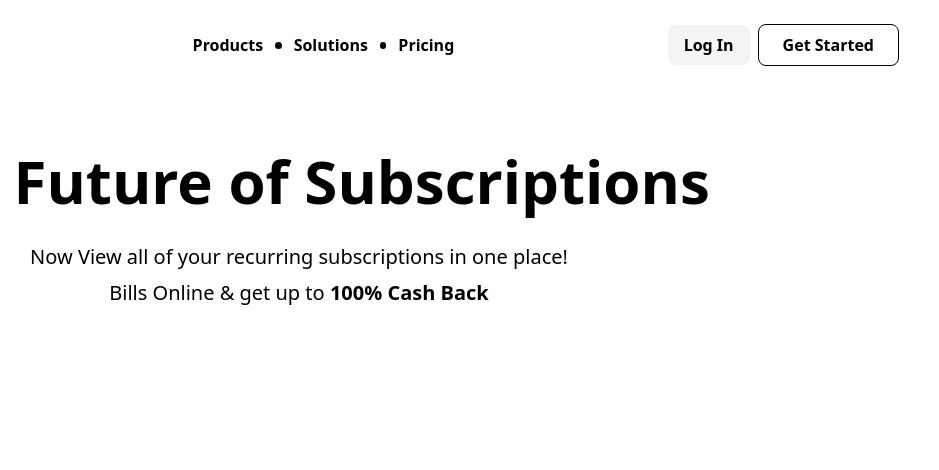
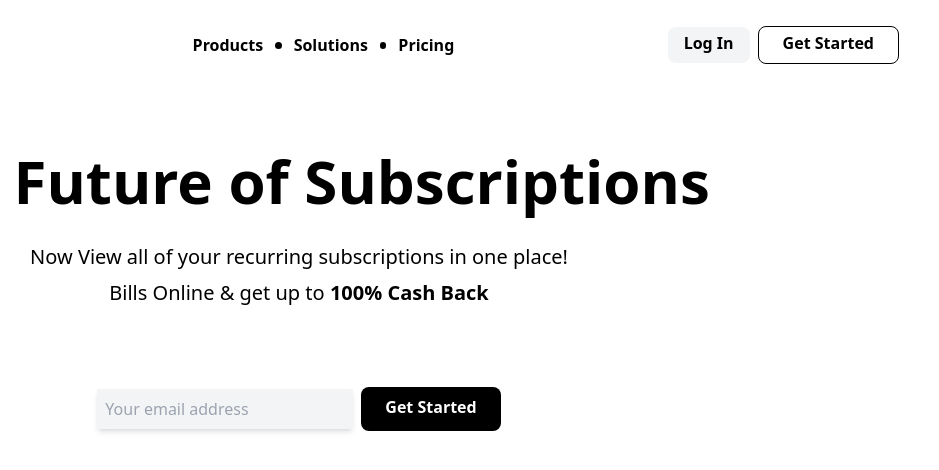
Before and after one commit to Biruk42/Sub, a website: page index.html in a window 1280 px wide. Shown: the full height of the page, 341-1280 px from the left. Drawn offline with Linux system fonts and the light colour scheme.

Commit message:
Add Input field

```diff
--- a/index.html
+++ b/index.html
@@ -24,12 +24,12 @@
         <button
           class="rounded-lg border-none bg-gray-100 py-2 px-4 font-semibold transition hover:bg-gray-400 hover:text-white active:scale-95"
         >
-          Log In
+          <p class="-mt-1">Log In</p>
         </button>
         <button
-          class="hover:text- rounded-lg border border-black py-2 px-6 font-semibold transition hover:bg-slate-600 hover:text-white active:scale-95"
+          class="rounded-lg border border-black py-2 px-6 font-semibold transition hover:bg-slate-600 hover:text-white active:scale-95"
         >
-          Get Started
+          <p class="-mt-1">Get Started</p>
         </button>
       </div>
     </nav>
@@ -43,6 +43,22 @@
           Bills Online & get up to <span class="font-bold">100% Cash Back</span>
         </p>
       </div>
+      <div class="mt-20 flex justify-center">
+        <form action="" method="get" class="flex items-center gap-2">
+          <input
+            type="text"
+            class="h-10 w-64 bg-gray-100 pl-2 shadow-md"
+            placeholder="Your email address"
+            required
+          />
+          <button
+            type="submit"
+            class="rounded-lg border-none bg-black py-3 px-6 font-semibold text-white transition hover:bg-slate-600 hover:text-white active:scale-95"
+          >
+            <p class="-mt-1">Get Started</p>
+          </button>
+        </form>
+      </div>
     </main>
   </body>
 </html>
```
Also changed, not shown: css/style.css.
